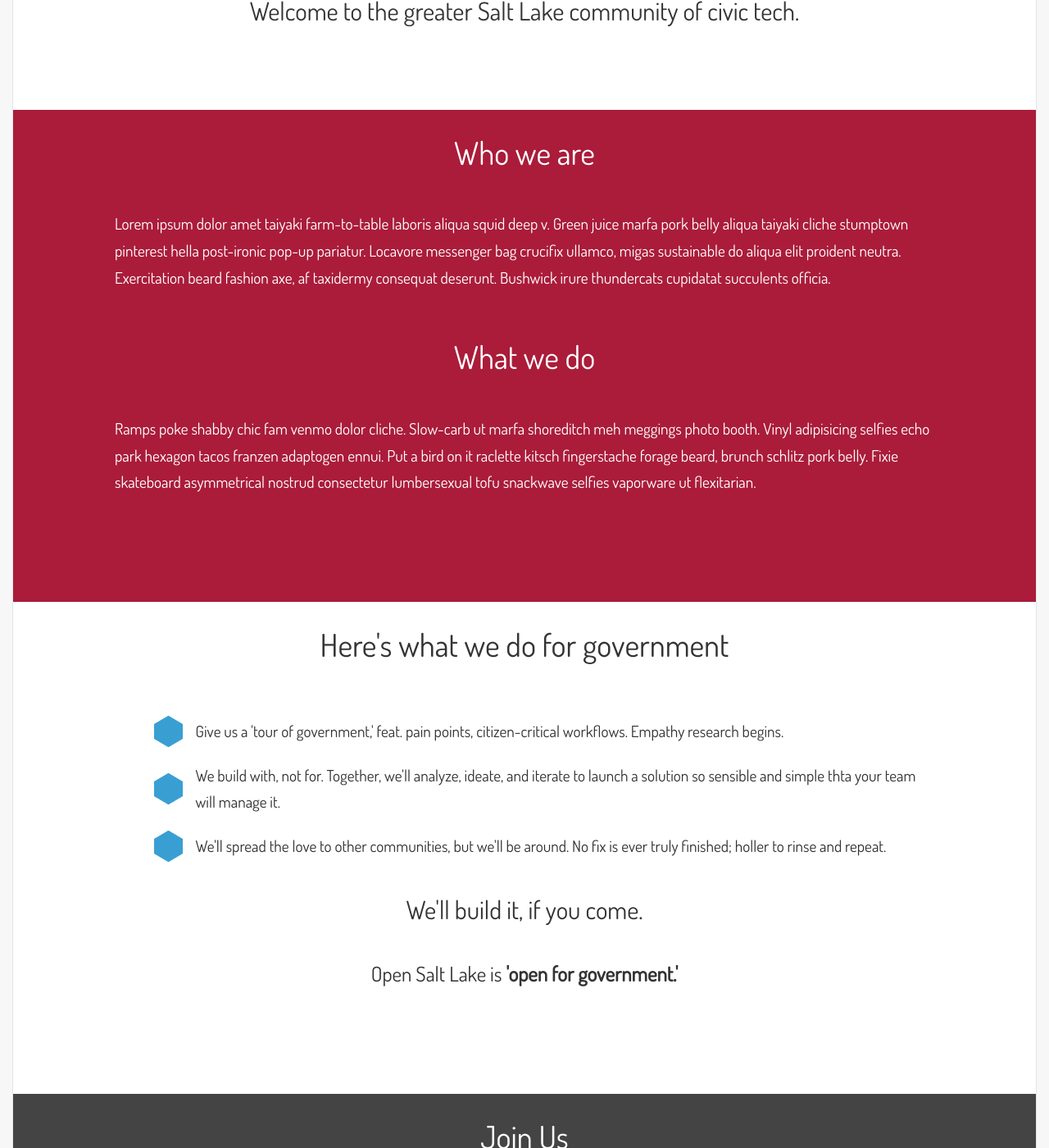
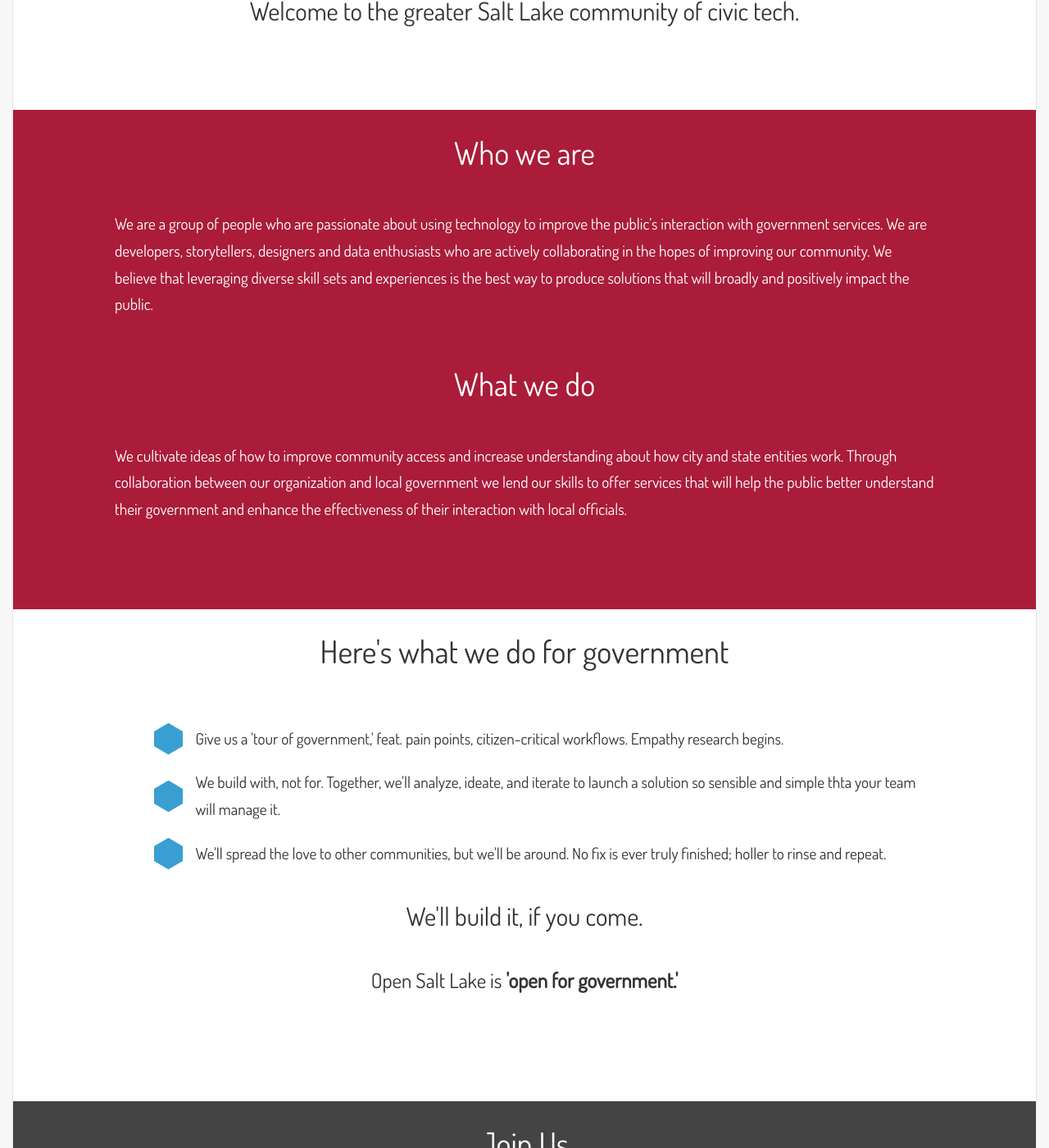
Before and after one commit to codeforutah/OpenSaltLake_Website, a Jekyll site: the page built from index.html, in a window 1280 px wide and 1400 px high, scrolled down 345 px. Shown: the whole window at 82% size. Built offline with Jekyll 4.4.1, drawn with Linux system fonts in a browser that asks for light colours; nearby versions of some CDN libraries; some of the changed text lies outside the part shown.

Commit message:
Added info to who, what and when sections

```diff
--- a/index.html
+++ b/index.html
@@ -10,9 +10,10 @@ layout: default
 <article class="slab slab--red">
   <div class="slab__container inverted">
     <h2>Who we are</h2>
-    <p>Lorem ipsum dolor amet taiyaki farm-to-table laboris aliqua squid deep v. Green juice marfa pork belly aliqua taiyaki cliche stumptown pinterest hella post-ironic pop-up pariatur. Locavore messenger bag crucifix ullamco, migas sustainable do aliqua elit proident neutra. Exercitation beard fashion axe, af taxidermy consequat deserunt. Bushwick irure thundercats cupidatat succulents officia.</p>
+    <p>We are a group of people who are passionate about using technology to improve the public’s interaction with government services. We are developers, storytellers, designers and data enthusiasts who are actively collaborating in the hopes of improving our community. We believe that leveraging diverse skill sets and experiences is the best way to produce solutions that will broadly and positively impact the public.
+</p>
     <h2>What we do</h2>
-    <p>Ramps poke shabby chic fam venmo dolor cliche. Slow-carb ut marfa shoreditch meh meggings photo booth. Vinyl adipisicing selfies echo park hexagon tacos franzen adaptogen ennui. Put a bird on it raclette kitsch fingerstache forage beard, brunch schlitz pork belly. Fixie skateboard asymmetrical nostrud consectetur lumbersexual tofu snackwave selfies vaporware ut flexitarian.</p>
+    <p>We cultivate ideas of how to improve community access and increase understanding about how city and state entities work. Through collaboration between our organization and local government we lend our skills to offer services that will help the public better understand their government and enhance the effectiveness of their interaction with local officials.</p>
   </div>
 </article>
 <article class="slab">
@@ -52,7 +53,7 @@ layout: default
   <div class="slab__container inverted">
     <h2>Join Us</h2>
     <p>We meet weekly on <a href="https://www.meetup.com/Open-Salt-Lake/">#CivicTechTuesday</a></p>
-    <p>Lorem ipsum dolor amet unicorn bitters chambray mustache iceland. Vinyl lumbersexual shoreditch, lyft PBR&B synth tattooed photo booth migas kogi cloud bread four dollar toast chicharrones post-ironic hell of. Sartorial cronut cred raw denim. Subway tile selfies lomo chartreuse leggings williamsburg messenger bag kale chips vegan pinterest ethical authentic letterpress fixie pork belly.</p>
+    <p>We are always looking for new people or agencies to collaborate with. Whether you work for a state or local government office, or are civic-minded and wanting to get involved with community development through a tech outlet, or simply a datageek looking for some new tables, our meetings are open and inclusive.</p>
     <div class="flex flex__row flex--center flex--wrap flex--between">
       <article class="slab__panel half-width">
         <div class="slab__panel-container">
```
